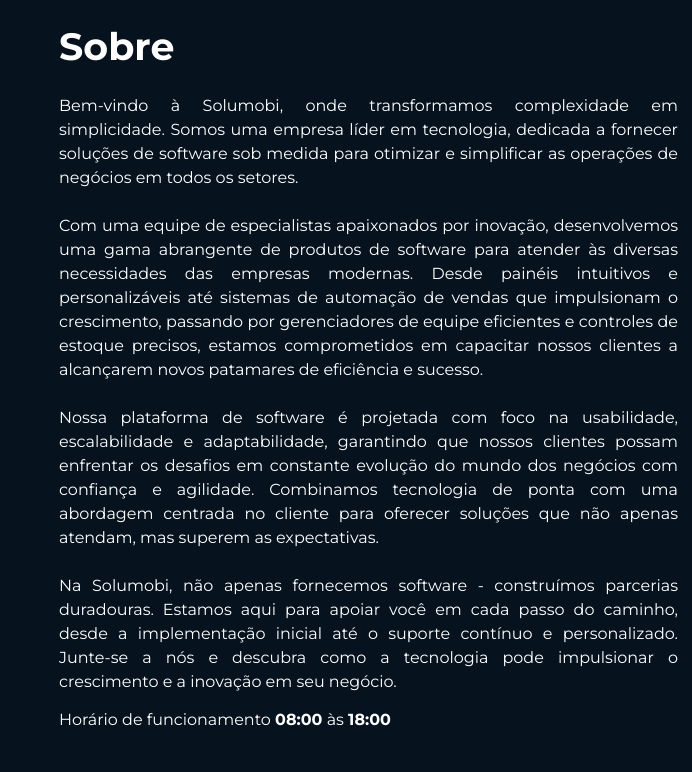
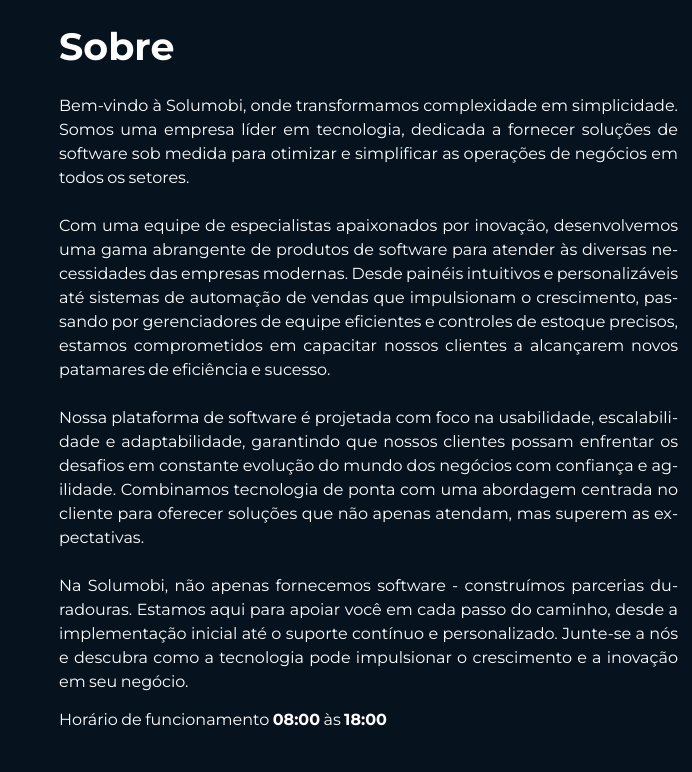
Before and after one commit to TiagoAbudi/Site, a plain HTML site: page index.html in a window 1280 px wide. Shown: the part 788-1560 px from the top of the page, 588-1280 px from the left. Drawn offline with nearby package versions, Linux system fonts and the light colour scheme.

Commit message:
feat: quebrando linhas
- quebrando as linhas para ajeitar o espaçamento das palavras

```diff
--- a/partials/_about.scss
+++ b/partials/_about.scss
@@ -30,6 +30,7 @@
         margin-bottom: 14px;
         line-height: 150%;
         text-align: justify;
-        text-justify: distribute;
+        hyphens: auto;
+        word-spacing: -0.05em;
     }
 }
```
Also changed, not shown: style.css, 1 other file.
